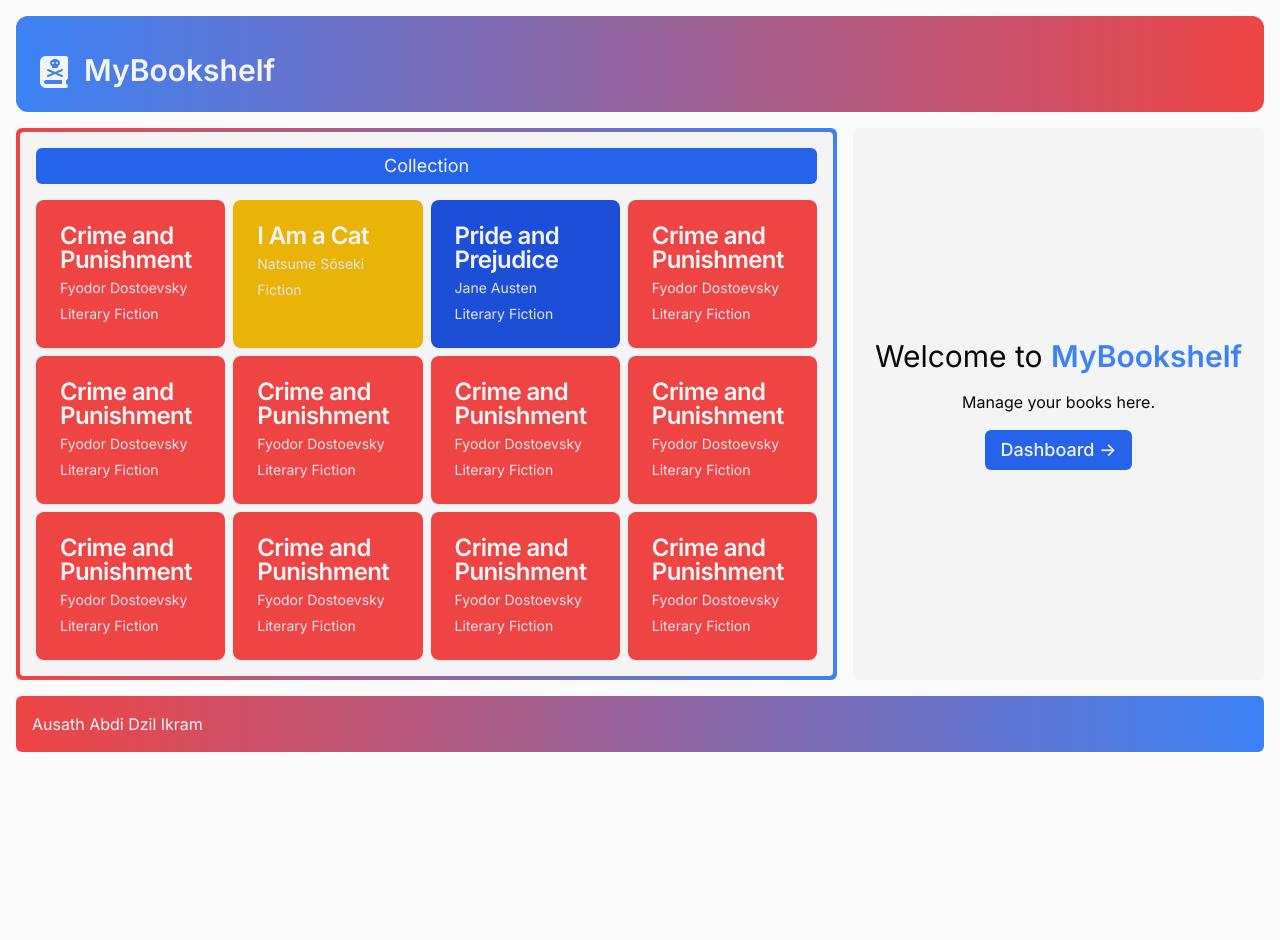
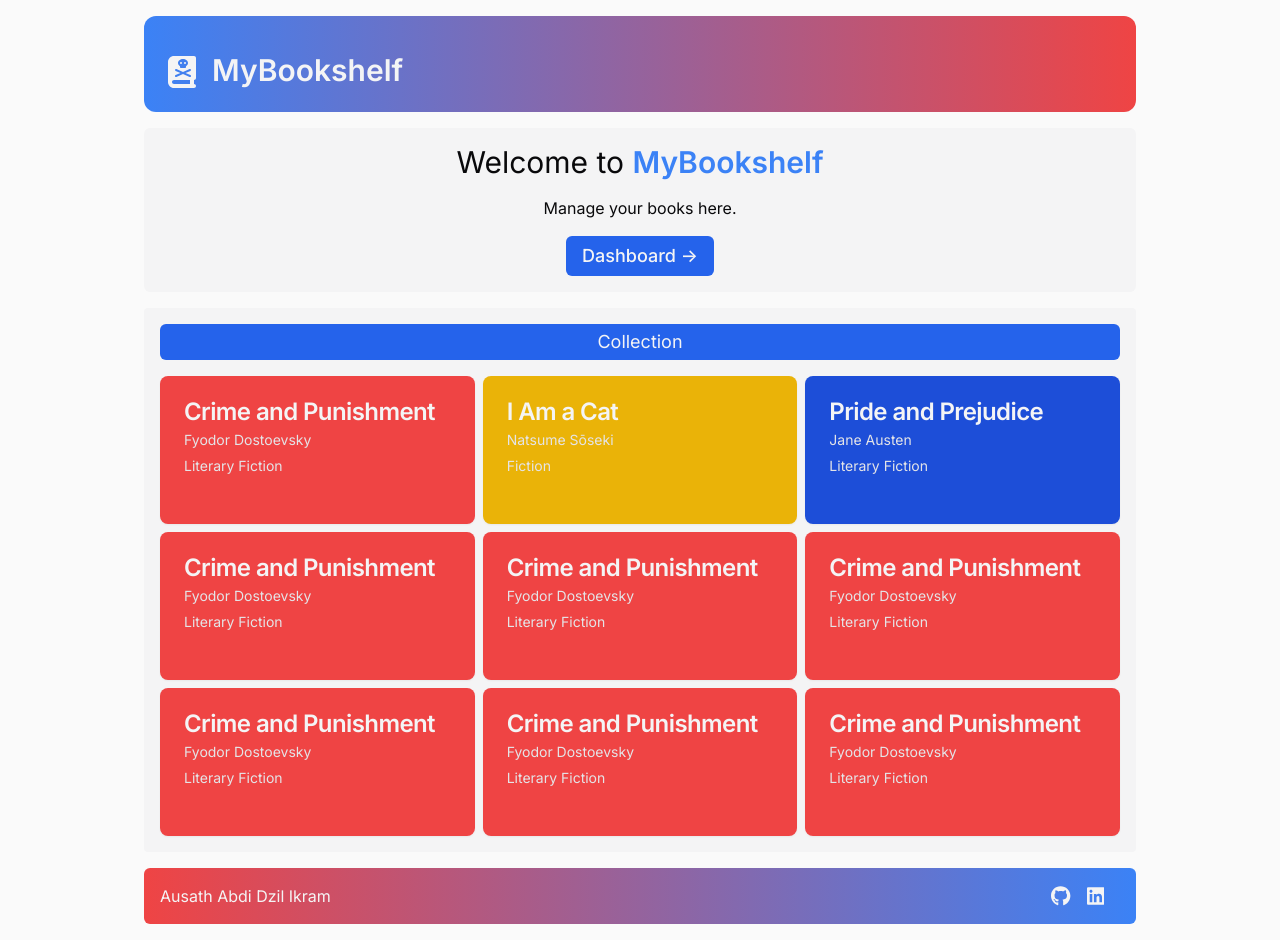
Before and after one commit to ausathdzil/nextjs-bookshelf, a Next.js app: page / in a window 1280 px wide. Before the commit the page ends 800 px from the top, so only its background shows below. Built offline with nearby package versions, Linux system fonts and the light colour scheme.

Commit message:
feat: Add footer

```diff
--- a/src/app/layout.tsx
+++ b/src/app/layout.tsx
@@ -16,7 +16,7 @@
 }>) {
   return (
     <html lang="en">
-      <body className={`${inter.className} bg-zinc-50 text-zinc-950`}>{children}</body>
+      <body className={`${inter.className} bg-zinc-50 text-zinc-950 flex justify-center items-center`}>{children}</body>
     </html>
   );
 }
--- a/src/app/page.tsx
+++ b/src/app/page.tsx
@@ -1,9 +1,10 @@
 import CollectionCards from '@/components/collection-cards';
+import SocialLinks from '@/components/social-links';
 import { Button } from '@/components/ui/button';
 
 export default function Home() {
   return (
-    <main className="flex items-center justify-center flex-col gap-4 p-4">
+    <main className="flex flex-col items-center justify-center gap-4 p-4 lg:w-[80%] min-h-screen">
       <header className="flex items-end justify-start gap-4 p-6 h-24 w-full rounded-xl bg-gradient-to-r from-blue-500 to-red-500">
         <svg
           xmlns="http://www.w3.org/2000/svg"
@@ -19,8 +20,8 @@
         <h1 className="font-semibold text-3xl text-zinc-100">MyBookshelf</h1>
       </header>
 
-      <section className="flex flex-col justify-center lg:flex-row gap-4">
-        <div className="lg:order-last w-full lg:w-1/3 bg-zinc-100 rounded-md p-4 flex flex-col justify-center items-center gap-4">
+      <section className="flex flex-col justify-center gap-4 w-full">
+        <div className="w-full bg-zinc-100 rounded-md p-4 flex flex-col justify-center items-center gap-4">
           <h1 className="text-3xl text-center">
             Welcome to{' '}
             <span className="text-blue-500 font-semibold">MyBookshelf</span>
@@ -31,20 +32,20 @@
           </Button>
         </div>
 
-        <div className="w-full lg:w-2/3 bg-gradient-to-r from-red-500 to-blue-500 rounded-md p-1 flex flex-row justify-center items-center">
-          <div className="bg-zinc-100 rounded w-full h-full p-4 flex flex-col justify-center items-center gap-4">
-            <div className="bg-blue-600 text-lg text-zinc-100 w-full rounded-md p-1 text-center">
-              Collection
-            </div>
-            <CollectionCards />
+        <div className="bg-zinc-100 rounded w-full h-full p-4 flex flex-col justify-center items-center gap-4">
+          <div className="bg-blue-600 text-lg text-zinc-100 w-full rounded-md p-1 text-center">
+            Collection
           </div>
+          <CollectionCards />
         </div>
       </section>
 
       <footer className="w-full">
-        <div className="bg-gradient-to-r from-red-500 to-blue-500 p-4 text-zinc-100 rounded-md">
+        <div className="flex justify-between items-center bg-gradient-to-r from-red-500 to-blue-500 p-4 text-zinc-100 rounded-md">
           <p>Ausath Abdi Dzil Ikram</p>
-          {/* Social Links */}
+          <div className="flex gap-4 sm:mx-4">
+            <SocialLinks />
+          </div>
         </div>
       </footer>
     </main>
--- a/src/components/collection-cards.tsx
+++ b/src/components/collection-cards.tsx
@@ -2,6 +2,7 @@
 import {
   Card,
   CardDescription,
+  CardFooter,
   CardHeader,
   CardTitle,
 } from './ui/card';
@@ -9,7 +10,7 @@
 
 export default function CollectionCards() {
   return (
-    <div className="grid grid-cols-1 sm:grid-cols-3 xl:grid-cols-4 gap-2 w-full h-full">
+    <div className="grid grid-cols-1 sm:grid-cols-3 xl:grid-cols-3 gap-2 w-full h-full">
       {books.map((book, index) => (
         <div
           key={index}
@@ -33,6 +34,9 @@
                 {book.genre}
               </CardDescription>
             </CardHeader>
+            <CardFooter>
+
+            </CardFooter>
           </Card>
         </div>
       ))}
--- a/src/components/social-links.tsx
+++ b/src/components/social-links.tsx
@@ -1,3 +1,42 @@
+import Link from 'next/link';
+
 export default function SocialLinks() {
-
+  return (
+    <>
+      <Link
+        href="https://github.com/ausathdzil"
+        target="_blank"
+      >
+        <svg
+          xmlns="http://www.w3.org/2000/svg"
+          height="20"
+          width="19.375"
+          viewBox="0 0 496 512"
+          className="transition ease-in-out delay-50 hover:scale-105"
+        >
+          <path
+            fill="#f4f4f5"
+            d="M165.9 397.4c0 2-2.3 3.6-5.2 3.6-3.3 .3-5.6-1.3-5.6-3.6 0-2 2.3-3.6 5.2-3.6 3-.3 5.6 1.3 5.6 3.6zm-31.1-4.5c-.7 2 1.3 4.3 4.3 4.9 2.6 1 5.6 0 6.2-2s-1.3-4.3-4.3-5.2c-2.6-.7-5.5 .3-6.2 2.3zm44.2-1.7c-2.9 .7-4.9 2.6-4.6 4.9 .3 2 2.9 3.3 5.9 2.6 2.9-.7 4.9-2.6 4.6-4.6-.3-1.9-3-3.2-5.9-2.9zM244.8 8C106.1 8 0 113.3 0 252c0 110.9 69.8 205.8 169.5 239.2 12.8 2.3 17.3-5.6 17.3-12.1 0-6.2-.3-40.4-.3-61.4 0 0-70 15-84.7-29.8 0 0-11.4-29.1-27.8-36.6 0 0-22.9-15.7 1.6-15.4 0 0 24.9 2 38.6 25.8 21.9 38.6 58.6 27.5 72.9 20.9 2.3-16 8.8-27.1 16-33.7-55.9-6.2-112.3-14.3-112.3-110.5 0-27.5 7.6-41.3 23.6-58.9-2.6-6.5-11.1-33.3 2.6-67.9 20.9-6.5 69 27 69 27 20-5.6 41.5-8.5 62.8-8.5s42.8 2.9 62.8 8.5c0 0 48.1-33.6 69-27 13.7 34.7 5.2 61.4 2.6 67.9 16 17.7 25.8 31.5 25.8 58.9 0 96.5-58.9 104.2-114.8 110.5 9.2 7.9 17 22.9 17 46.4 0 33.7-.3 75.4-.3 83.6 0 6.5 4.6 14.4 17.3 12.1C428.2 457.8 496 362.9 496 252 496 113.3 383.5 8 244.8 8zM97.2 352.9c-1.3 1-1 3.3 .7 5.2 1.6 1.6 3.9 2.3 5.2 1 1.3-1 1-3.3-.7-5.2-1.6-1.6-3.9-2.3-5.2-1zm-10.8-8.1c-.7 1.3 .3 2.9 2.3 3.9 1.6 1 3.6 .7 4.3-.7 .7-1.3-.3-2.9-2.3-3.9-2-.6-3.6-.3-4.3 .7zm32.4 35.6c-1.6 1.3-1 4.3 1.3 6.2 2.3 2.3 5.2 2.6 6.5 1 1.3-1.3 .7-4.3-1.3-6.2-2.2-2.3-5.2-2.6-6.5-1zm-11.4-14.7c-1.6 1-1.6 3.6 0 5.9 1.6 2.3 4.3 3.3 5.6 2.3 1.6-1.3 1.6-3.9 0-6.2-1.4-2.3-4-3.3-5.6-2z"
+          />
+        </svg>
+      </Link>
+      <Link
+        href="https://www.linkedin.com/in/ausathdzil/"
+        target="_blank"
+      >
+        <svg
+          xmlns="http://www.w3.org/2000/svg"
+          height="20"
+          width="17.5"
+          viewBox="0 0 448 512"
+          className="transition ease-in-out delay-50 hover:scale-105"
+        >
+          <path
+            fill="#f4f4f5"
+            d="M416 32H31.9C14.3 32 0 46.5 0 64.3v383.4C0 465.5 14.3 480 31.9 480H416c17.6 0 32-14.5 32-32.3V64.3c0-17.8-14.4-32.3-32-32.3zM135.4 416H69V202.2h66.5V416zm-33.2-243c-21.3 0-38.5-17.3-38.5-38.5S80.9 96 102.2 96c21.2 0 38.5 17.3 38.5 38.5 0 21.3-17.2 38.5-38.5 38.5zm282.1 243h-66.4V312c0-24.8-.5-56.7-34.5-56.7-34.6 0-39.9 27-39.9 54.9V416h-66.4V202.2h63.7v29.2h.9c8.9-16.8 30.6-34.5 62.9-34.5 67.2 0 79.7 44.3 79.7 101.9V416z"
+          />
+        </svg>
+      </Link>
+    </>
+  );
 }
--- a/src/lib/books.ts
+++ b/src/lib/books.ts
@@ -70,25 +70,4 @@
     color: 'bg-red-500',
     link: 'https://www.google.co.id/books/edition/Crime_and_Punishment/aCgVAAAAYAAJ?hl=en&gbpv=0',
   },
-  {
-    title: 'Crime and Punishment',
-    author: 'Fyodor Dostoevsky',
-    genre: 'Literary Fiction',
-    color: 'bg-red-500',
-    link: 'https://www.google.co.id/books/edition/Crime_and_Punishment/aCgVAAAAYAAJ?hl=en&gbpv=0',
-  },
-  {
-    title: 'Crime and Punishment',
-    author: 'Fyodor Dostoevsky',
-    genre: 'Literary Fiction',
-    color: 'bg-red-500',
-    link: 'https://www.google.co.id/books/edition/Crime_and_Punishment/aCgVAAAAYAAJ?hl=en&gbpv=0',
-  },
-  {
-    title: 'Crime and Punishment',
-    author: 'Fyodor Dostoevsky',
-    genre: 'Literary Fiction',
-    color: 'bg-red-500',
-    link: 'https://www.google.co.id/books/edition/Crime_and_Punishment/aCgVAAAAYAAJ?hl=en&gbpv=0',
-  },
 ];
```
Also changed, not shown: public/book-skull-solid.svg (deleted).
